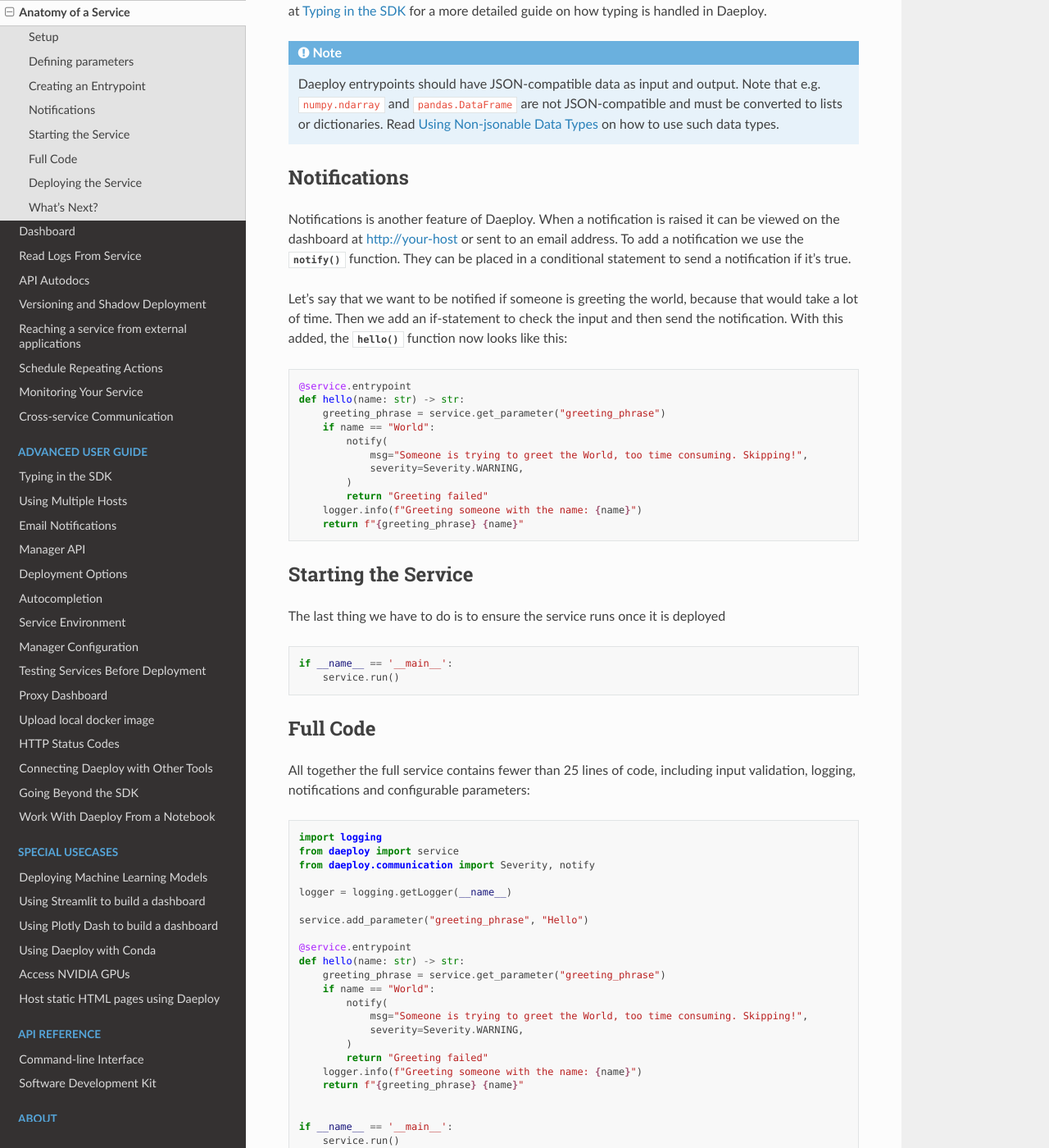
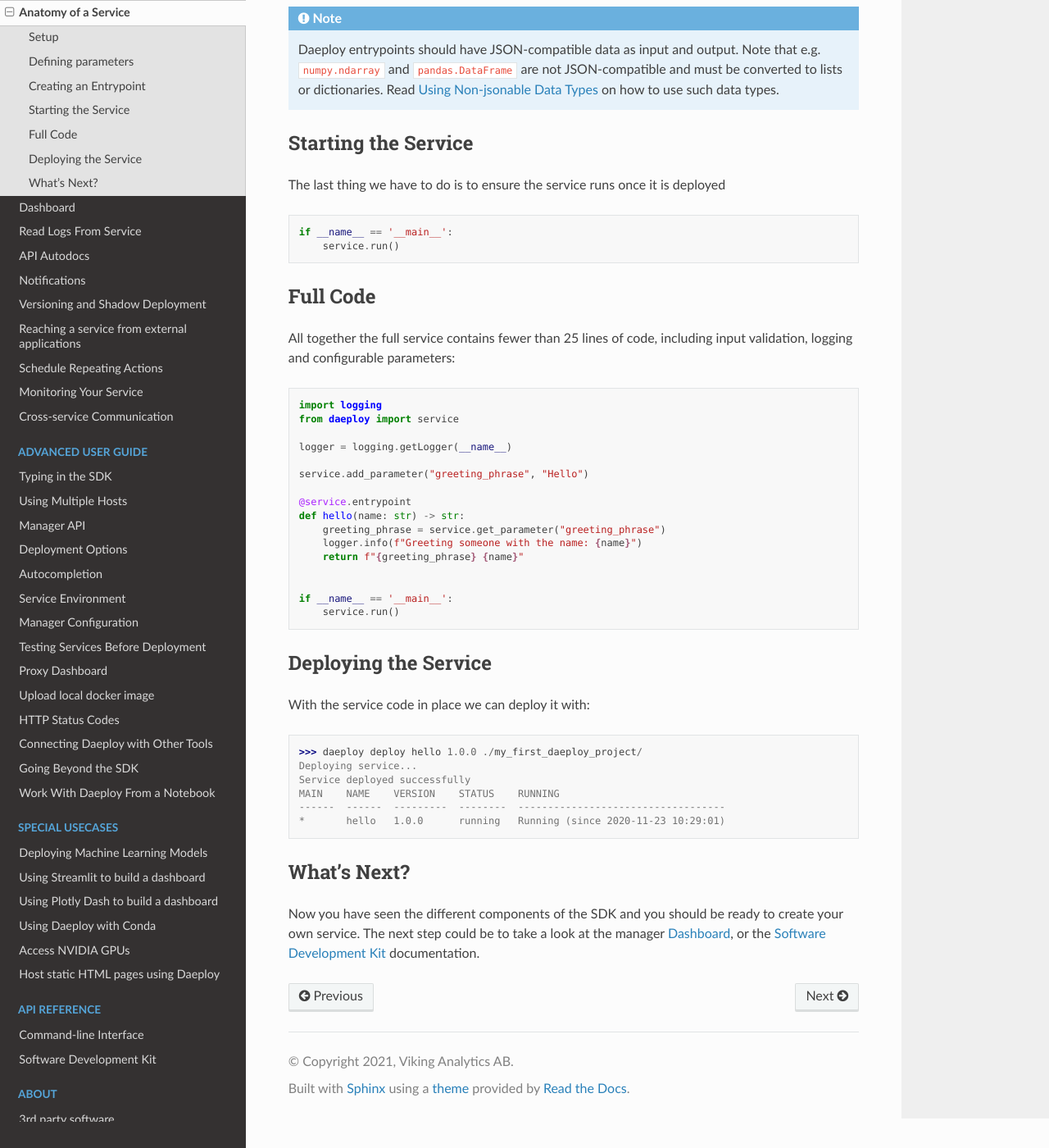
Before and after one commit to vikinganalytics/daeploy, a Sphinx documentation site: the page built from docs/source/content/getting_started/custom_service.rst, in a window 1280 px wide and 1400 px high, scrolled down 1865 px. Shown: the whole window at 82% size. Built offline with Sphinx 7.4.7 and the Read the Docs theme 2.0.0, drawn with Linux system fonts in a browser that asks for light colours; the version number could not be read and is left out; some of the changed text lies outside the part shown.

```diff
--- a/docs/source/content/getting_started/custom_service.rst
+++ b/docs/source/content/getting_started/custom_service.rst
@@ -30,15 +30,12 @@ so we can get information about the service for debugging:
 
     import logging
     from daeploy import service
-    from daeploy.communication import Severity, notify
 
     logger = logging.getLogger(__name__)
 
 Only :py:obj:`service` is actually required, but we recommend to import
 and use the standard python `logging <https://docs.python.org/3/library/logging.html>`_
-package. :py:func:`~daeploy.communication.notify` and
-:py:class:`~daeploy.communication.Severity` in the :py:mod:`daeploy.communication`
-module are used for the notification functionality in Daeploy.
+package.
 
 If any external packages are used, they must be specified in the `requirements.txt` file.
 That way they will be installed the service is deployed.
@@ -97,33 +94,6 @@ more detailed guide on how typing is handled in Daeploy.
     ``numpy.ndarray`` and ``pandas.DataFrame`` are not JSON-compatible and must be converted to
     lists or dictionaries. Read :ref:`sdk-typing-non-json-reference` on how to use such data types.
 
-
-Notifications
--------------
-
-Notifications is another feature of Daeploy. When a notification is raised it can be viewed
-on the dashboard at http://your-host or sent to an email address. To add a notification
-we use the :py:func:`~daeploy.communication.notify` function. They can be placed in a conditional
-statement to send a notification if it's true.
-
-Let's say that we want to be notified if someone is greeting the world, because that
-would take a lot of time. Then we add an if-statement to check the input and then send
-the notification. With this added, the :py:func:`hello` function now looks like this:
-
-.. testcode::
-
-    @service.entrypoint
-    def hello(name: str) -> str:
-        greeting_phrase = service.get_parameter("greeting_phrase")
-        if name == "World":
-            notify(
-                msg="Someone is trying to greet the World, too time consuming. Skipping!",
-                severity=Severity.WARNING,
-            )
-            return "Greeting failed"
-        logger.info(f"Greeting someone with the name: {name}")
-        return f"{greeting_phrase} {name}"
-
 Starting the Service
 --------------------
 
@@ -139,13 +109,12 @@ Full Code
 ---------
 
 All together the full service contains fewer than 25 lines of code, including input
-validation, logging, notifications and configurable parameters:
+validation, logging and configurable parameters:
 
 .. testcode::
 
     import logging
     from daeploy import service
-    from daeploy.communication import Severity, notify
 
     logger = logging.getLogger(__name__)
 
@@ -154,12 +123,6 @@ validation, logging, notifications and configurable parameters:
     @service.entrypoint
     def hello(name: str) -> str:
         greeting_phrase = service.get_parameter("greeting_phrase")
-        if name == "World":
-            notify(
-                msg="Someone is trying to greet the World, too time consuming. Skipping!",
-                severity=Severity.WARNING,
-            )
-            return "Greeting failed"
         logger.info(f"Greeting someone with the name: {name}")
         return f"{greeting_phrase} {name}"
 
--- a/docs/source/index.rst
+++ b/docs/source/index.rst
@@ -53,7 +54,6 @@ If you want to get in contact, you can reach us at info@vikinganalytics.se
 
    content/advanced_tutorials/sdk_typing
    content/advanced_tutorials/using_multiple_hosts
-   content/advanced_tutorials/email_notifications
    content/advanced_tutorials/manager_api
    content/advanced_tutorials/adv_deploy
    content/advanced_tutorials/cli_autocompletion
```
Also changed, not shown: other parts of docs/source/index.rst (+1 -0 lines), CHANGES.md (+1 -0 lines), docs/source/content/advanced_tutorials/email_notifications.rst (deleted, +0 -108 lines), docs/source/content/getting_started/notifications.rst (added, +40 -0 lines), examples/notifications_example/README.md (added), 6 other files.
